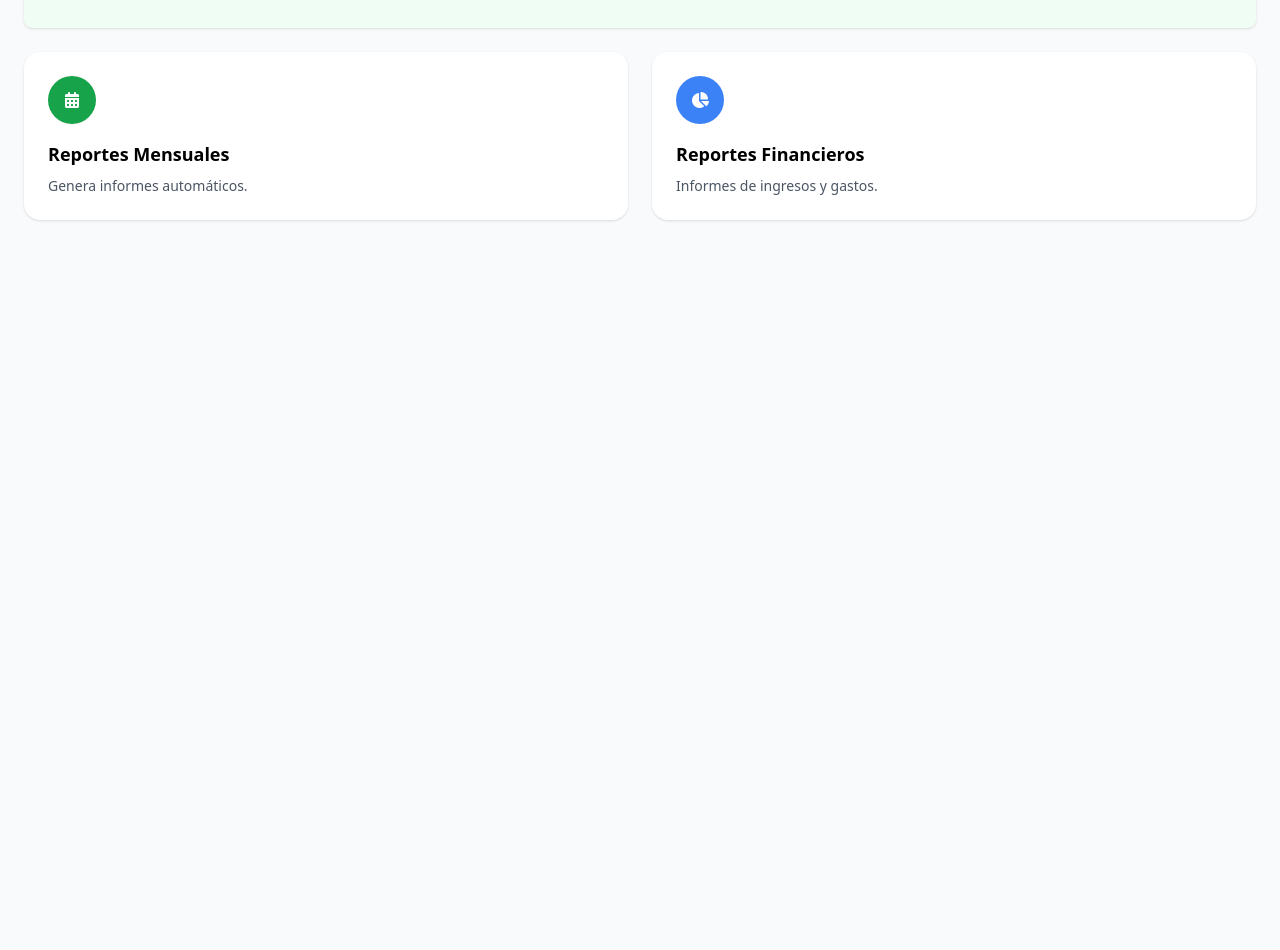
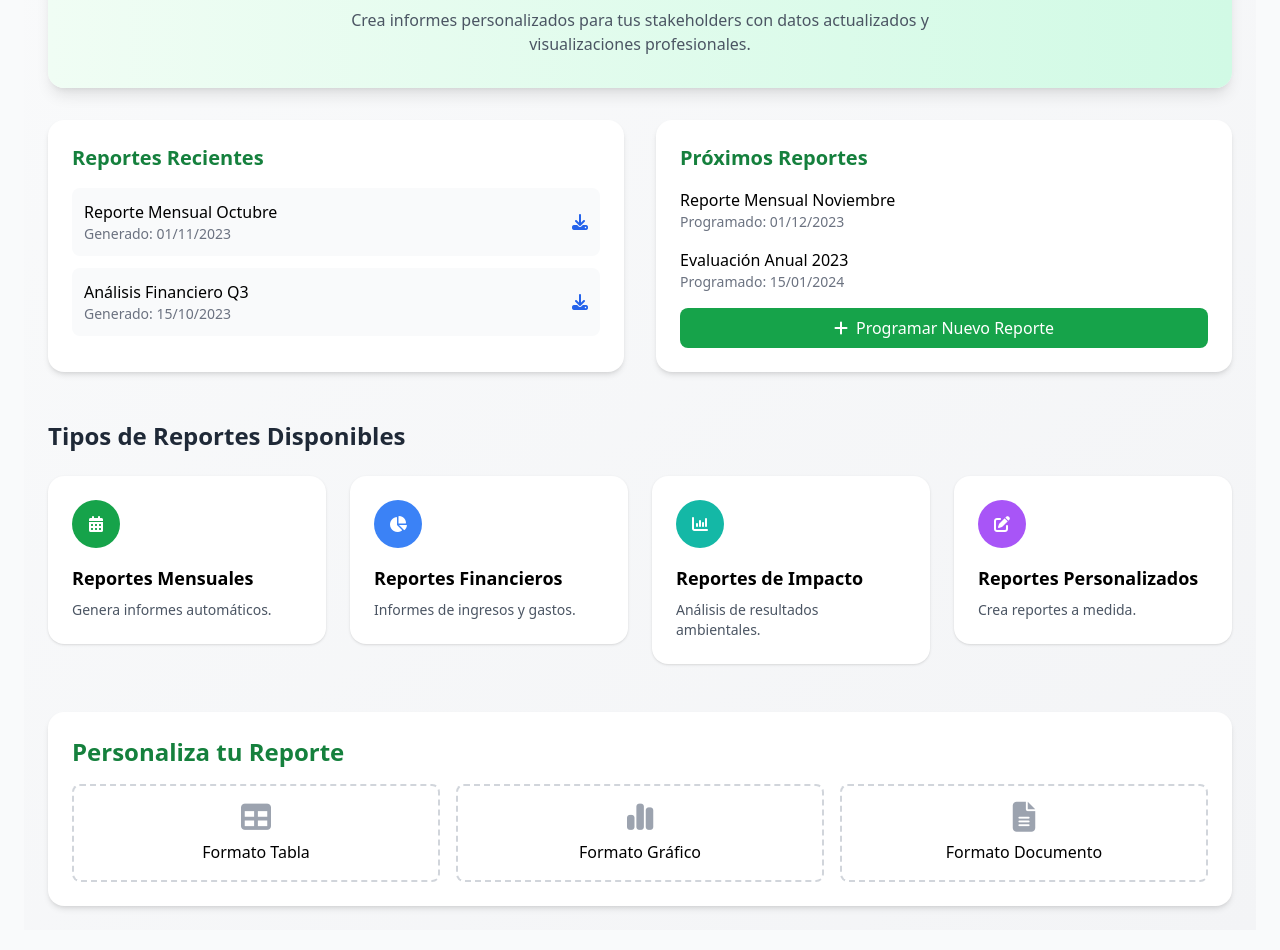
Before and after one commit to Carlostavo/residuos-app, a Next.js app: page /reportes in a window 1280 px wide. Shown: the part 200-1150 px from the top of the page. Before the commit the page ends 800 px from the top, so only its background shows below. Built offline with nearby package versions, Linux system fonts and the light colour scheme; no server answers.

Commit message:
Update page.jsx

```diff
--- a/app/reportes/page.jsx
+++ b/app/reportes/page.jsx
@@ -5,16 +5,91 @@ export default function ReportesPage(){
   const cards = [
     { title: "Reportes Mensuales", desc: "Genera informes automáticos.", icon: "fa-calendar-alt", color: "bg-green-600" },
     { title: "Reportes Financieros", desc: "Informes de ingresos y gastos.", icon: "fa-chart-pie", color: "bg-blue-500" },
+    { title: "Reportes de Impacto", desc: "Análisis de resultados ambientales.", icon: "fa-chart-column", color: "bg-teal-500" },
+    { title: "Reportes Personalizados", desc: "Crea reportes a medida.", icon: "fa-pen-to-square", color: "bg-purple-500" },
   ]
+
   return (
-    <section className="space-y-6">
-      <div className="hero text-center p-8 bg-green-50 rounded-lg shadow">
-        <h1 className="text-3xl font-bold text-green-700">Generación y Descarga de Reportes</h1>
-        <p className="text-gray-600 mt-2">Crea informes personalizados para tus stakeholders.</p>
+    <div className="canvas-container">
+      <div className="content-canvas">
+        <div className="hero-section text-center">
+          <h1 className="text-4xl font-bold text-green-700">Generación y Descarga de Reportes</h1>
+          <p className="text-gray-600 mt-4 max-w-2xl mx-auto">
+            Crea informes personalizados para tus stakeholders con datos actualizados y visualizaciones profesionales.
+          </p>
+        </div>
+
+        <div className="grid grid-cols-1 md:grid-cols-2 gap-8 mb-12">
+          <div className="bg-white rounded-2xl shadow-md p-6">
+            <h2 className="text-xl font-semibold mb-4 text-green-700">Reportes Recientes</h2>
+            <div className="space-y-3">
+              <div className="flex justify-between items-center p-3 bg-gray-50 rounded-lg">
+                <div>
+                  <div className="font-medium">Reporte Mensual Octubre</div>
+                  <div className="text-sm text-gray-500">Generado: 01/11/2023</div>
+                </div>
+                <button className="text-blue-600 hover:text-blue-800">
+                  <i className="fa-solid fa-download"></i>
+                </button>
+              </div>
+              <div className="flex justify-between items-center p-3 bg-gray-50 rounded-lg">
+                <div>
+                  <div className="font-medium">Análisis Financiero Q3</div>
+                  <div className="text-sm text-gray-500">Generado: 15/10/2023</div>
+                </div>
+                <button className="text-blue-600 hover:text-blue-800">
+                  <i className="fa-solid fa-download"></i>
+                </button>
+              </div>
+            </div>
+          </div>
+
+          <div className="bg-white rounded-2xl shadow-md p-6">
+            <h2 className="text-xl font-semibold mb-4 text-green-700">Próximos Reportes</h2>
+            <div className="space-y-4">
+              <div>
+                <div className="font-medium">Reporte Mensual Noviembre</div>
+                <div className="text-sm text-gray-500">Programado: 01/12/2023</div>
+              </div>
+              <div>
+                <div className="font-medium">Evaluación Anual 2023</div>
+                <div className="text-sm text-gray-500">Programado: 15/01/2024</div>
+              </div>
+              <button className="mt-4 w-full bg-green-600 text-white py-2 rounded-lg font-medium hover:bg-green-700 transition">
+                <i className="fa-solid fa-plus mr-2"></i>
+                Programar Nuevo Reporte
+              </button>
+            </div>
+          </div>
+        </div>
+
+        <h2 className="text-2xl font-bold text-gray-800 mb-6">Tipos de Reportes Disponibles</h2>
+        <div className="responsive-grid">
+          {cards.map(c => (
+            <div key={c.title} className="h-full">
+              <Card {...c} className="h-full card-hover" />
+            </div>
+          ))}
+        </div>
+
+        <div className="mt-12 bg-white rounded-2xl shadow-md p-6">
+          <h2 className="text-2xl font-bold text-green-700 mb-4">Personaliza tu Reporte</h2>
+          <div className="grid grid-cols-1 md:grid-cols-3 gap-4">
+            <div className="border-2 border-dashed border-gray-300 rounded-lg p-4 text-center cursor-pointer hover:border-green-500 transition">
+              <i className="fa-solid fa-table text-3xl text-gray-400 mb-2"></i>
+              <div>Formato Tabla</div>
+            </div>
+            <div className="border-2 border-dashed border-gray-300 rounded-lg p-4 text-center cursor-pointer hover:border-green-500 transition">
+              <i className="fa-solid fa-chart-simple text-3xl text-gray-400 mb-2"></i>
+              <div>Formato Gráfico</div>
+            </div>
+            <div className="border-2 border-dashed border-gray-300 rounded-lg p-4 text-center cursor-pointer hover:border-green-500 transition">
+              <i className="fa-solid fa-file-lines text-3xl text-gray-400 mb-2"></i>
+              <div>Formato Documento</div>
+            </div>
+          </div>
+        </div>
       </div>
-      <div className="grid grid-cols-1 md:grid-cols-2 gap-6">
-        {cards.map(c => <Card key={c.title} {...c} />)}
-      </div>
-    </section>
+    </div>
   )
 }
```
